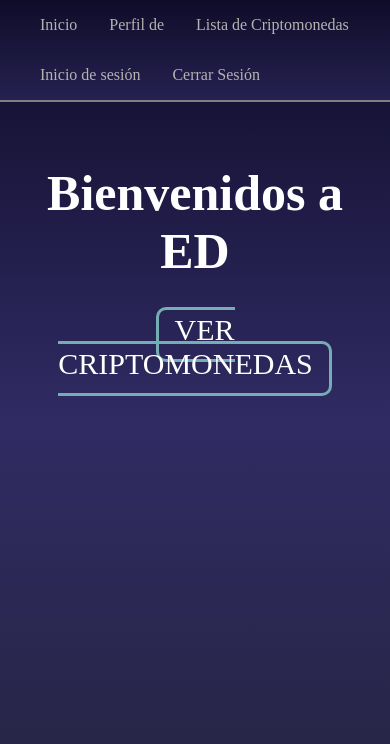
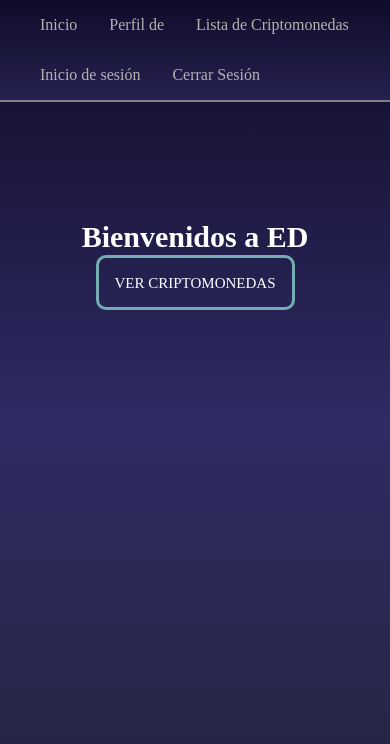
Before and after one commit to josselynccc/proyecto-react, a React (Vite) app: page / in a window 390 px wide. Shown: the top 744 px of the page. Built offline with nearby package versions, Linux system fonts and the light colour scheme; no server answers; sample sign-in values are in the browser's storage.

Commit message:
Home actuaizado

```diff
--- a/src/components/Home/Home.css
+++ b/src/components/Home/Home.css
@@ -9,7 +9,6 @@
     width: 100%;
     border: 3px solid rgb(116, 173, 179);
     border-radius: 10px;
-    align-items: center;
 }
 .HomeCripto{
     font-size: 30px;
@@ -17,3 +16,14 @@
     color: white;
     text-align: center;
 }
+
+@media screen and (max-width:460px) {
+
+    .HomeTitle{
+        padding-top: 4em;
+        font-size: 30px;
+    }
+    .HomeCripto{
+        font-size: 15px;
+    }
+}
--- a/src/components/Home/Home.jsx
+++ b/src/components/Home/Home.jsx
@@ -3,6 +3,7 @@ import './Home.css'
 const Home =()=>{
     return(
         <>
+
         <h1 className="HomeTitle">Bienvenidos a ED</h1>
         <div className="DivHomeCripto">
             <Link className="HomeCripto" to="/criptomonedas">VER CRIPTOMONEDAS</Link>
```
